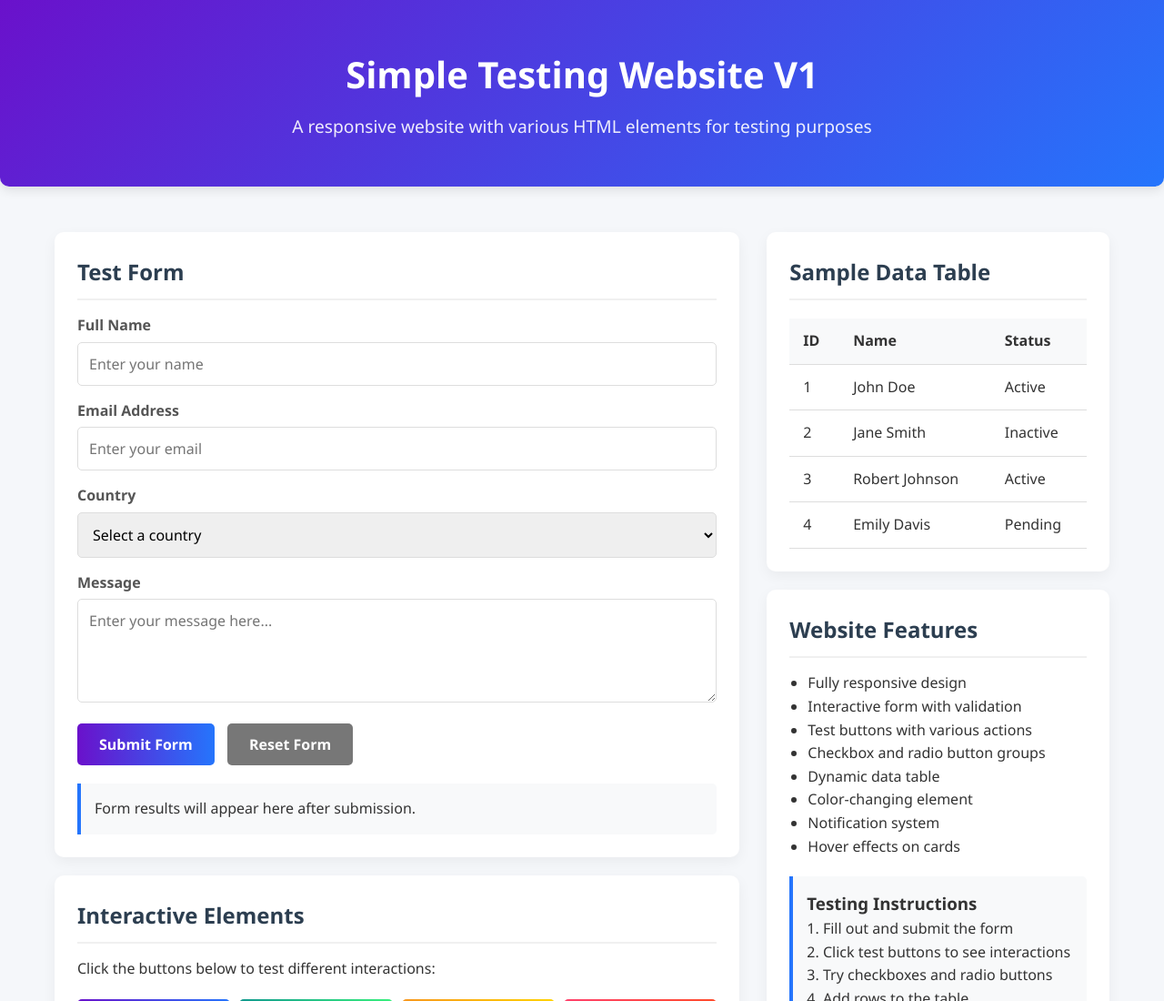
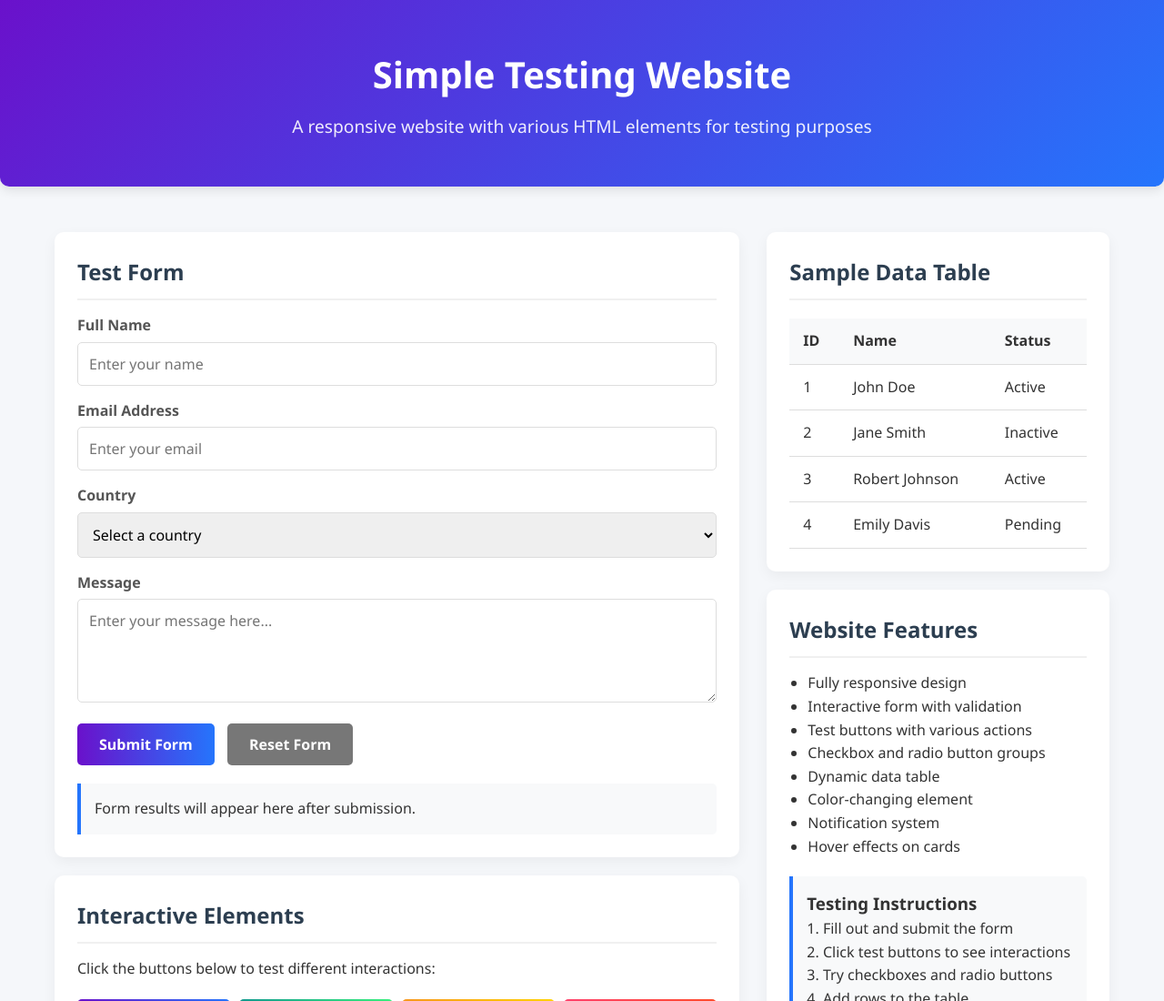
Before and after one commit to Shubham100-A/Test-File, a plain HTML site: page index.html in a window 1280 px wide. Shown: the top 1100 px of the page at 91% size. Drawn offline with Linux system fonts and the light colour scheme.

Commit message:
Update index.html

```diff
--- a/index.html
+++ b/index.html
@@ -206,7 +206,7 @@
 <body>
     <header>
         <div class="container">
-            <h1>Simple Testing Website V1</h1>
+            <h1>Simple Testing Website</h1>
             <p class="subtitle">A responsive website with various HTML elements for testing purposes</p>
         </div>
     </header>
```
